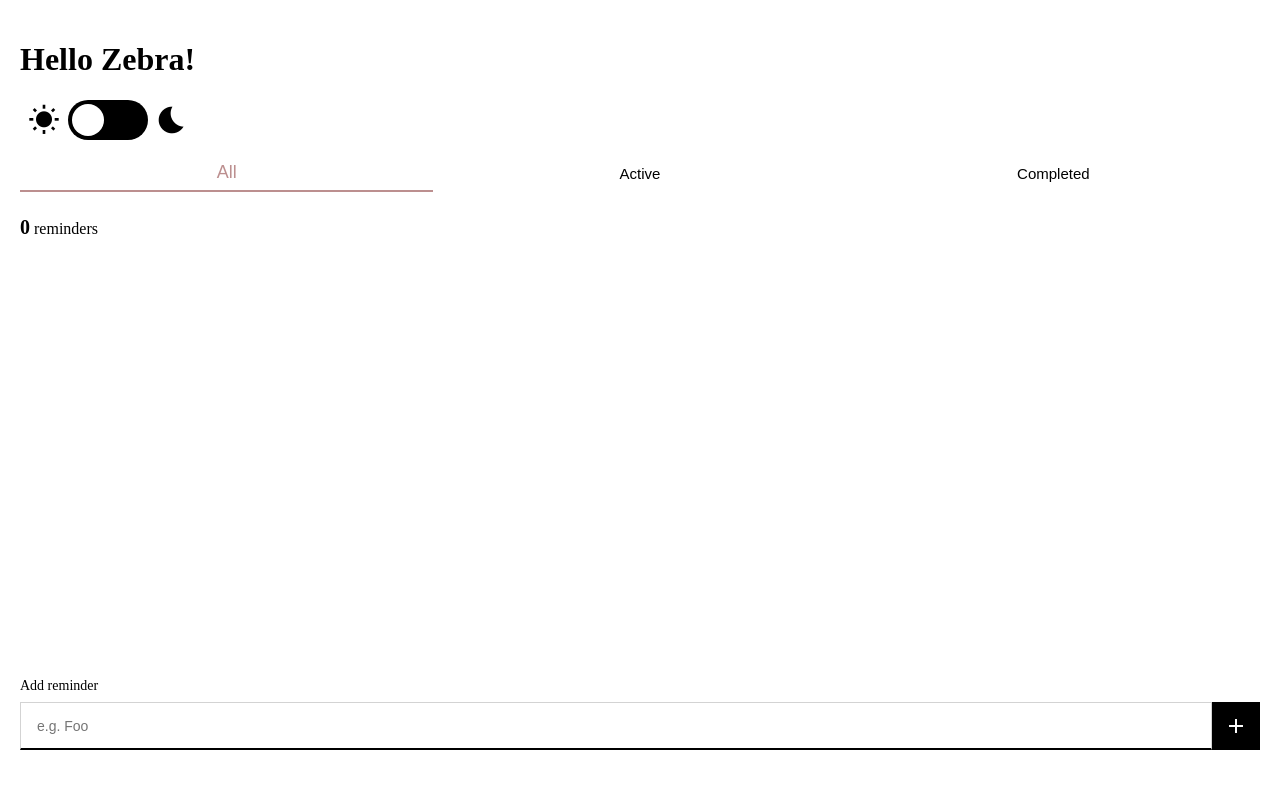
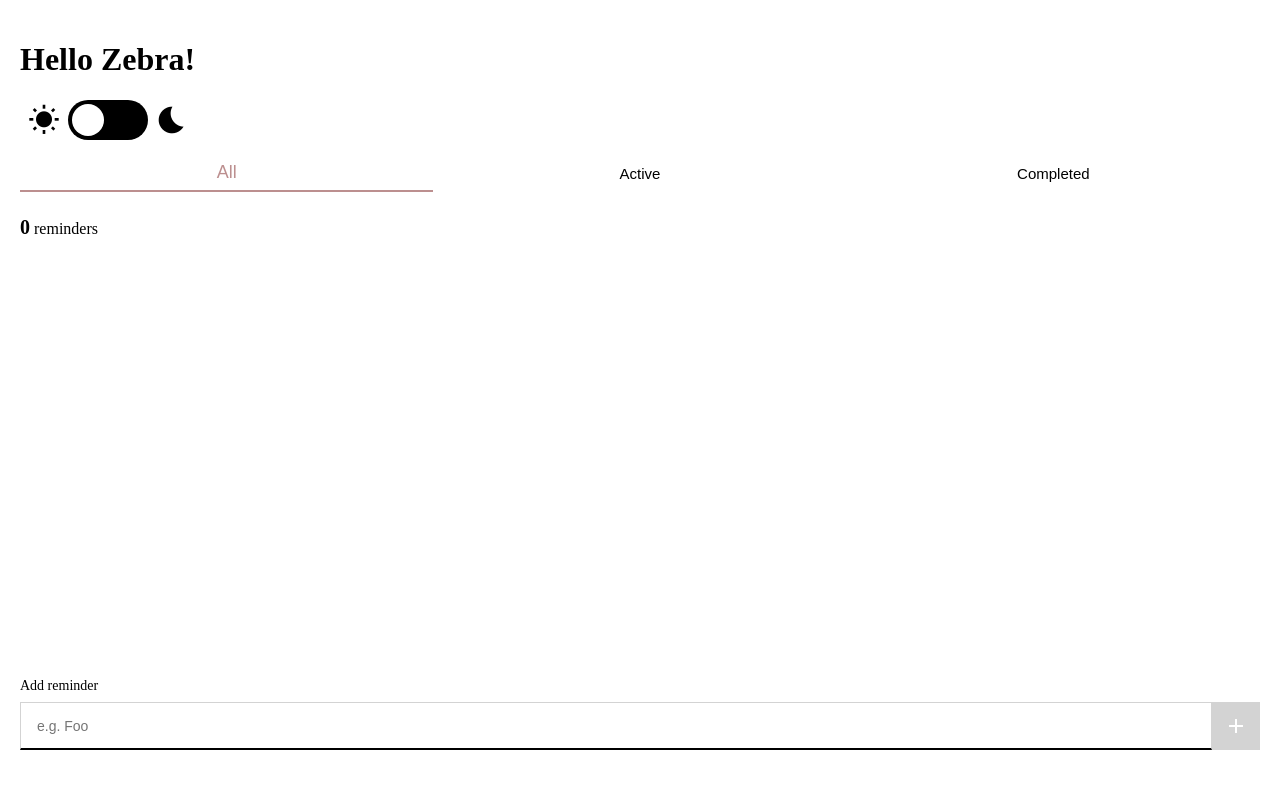
Before and after one commit to Fractalbonita/zebra-project, a React (Create React App) app: page / in a window 1280 px wide. Shown: the top 788 px of the page. Built offline with nearby package versions, Linux system fonts and the light colour scheme.

Commit message:
Change color of disabled button

```diff
--- a/src/components/Buttons/FormIconButton.js
+++ b/src/components/Buttons/FormIconButton.js
@@ -43,11 +43,11 @@ const Button = styled.button`
   outline: none;
 
   &:disabled {
-    background-color: var(--text);
+    background-color: var(--accent);
     cursor: not-allowed;
 
     &:hover {
-      background-color: var(--text);
+      background-color: var(--accent);
     }
   }
 
```
